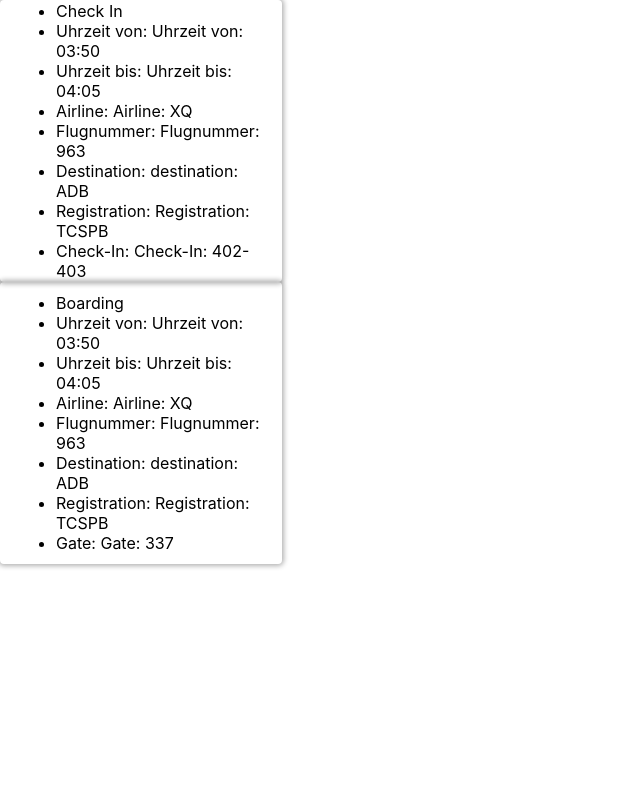
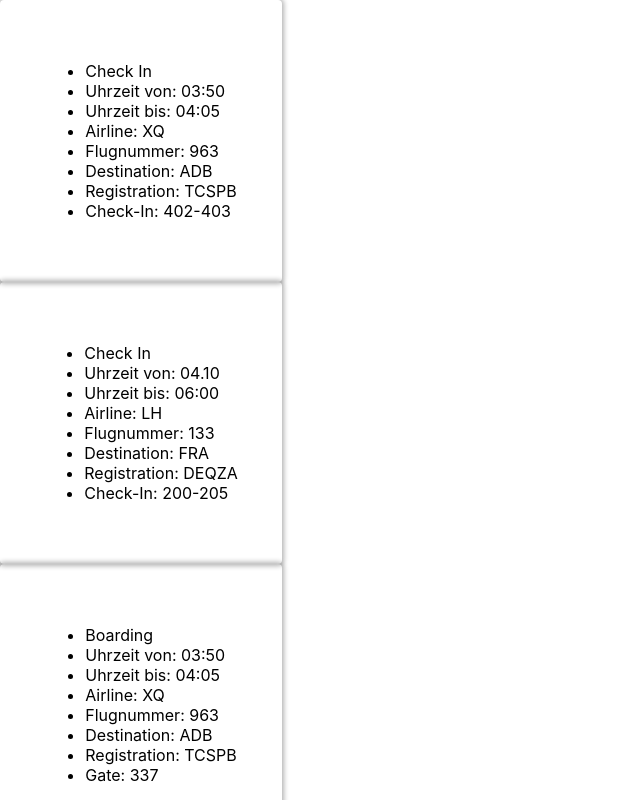
Before and after one commit to Ploysth/capstone_project, a React (Create React App) app: page / in a window 1280 px wide. Shown: the top 800 px of the page, without its empty margins (0-640 px from the left). Built offline with nearby package versions, Linux system fonts and the light colour scheme.

Commit message:
rewrite App.js

```diff
--- a/src/App.js
+++ b/src/App.js
@@ -2,14 +2,20 @@
 import React, { useState } from "react";
 import CheckInCardList from "./CheckInCardList";
 import BoardingCardList from "./BoardingCardList";
+import BreakCardList from "./BreakCardList";
 
 function App() {
   const [cards, setCards] = useState(taskCards);
   const [boardingCards, setboardingCards] = useState(taskBoarding);
+  const [breakCards, setbreakCards] = useState(taskBreak);
+
   return (
     <>
+      <section>
       <CheckInCardList cards={cards} />
       <BoardingCardList boardingCards={boardingCards} />
+      <BreakCardList breakCards={breakCards} />
+      </section>
     </>
   );
 }
@@ -18,13 +24,25 @@
   {
     id: 1,
     title: "Check In",
-    timestart: "Uhrzeit von: 03:50",
-    timeend: "Uhrzeit bis: 04:05",
-    airline: "Airline: XQ",
-    flightnumber: "Flugnummer: 963",
-    destination: "destination: ADB",
-    registration: "Registration: TCSPB",
-    checkIn: "Check-In: 402-403",
+    timestart: "03:50",
+    timeend: "04:05",
+    airline: "XQ",
+    flightnumber: "963",
+    destination: "ADB",
+    registration: "TCSPB",
+    checkIn: "402-403",
+  },
+
+  {
+    id: 2,
+    title: "Check In",
+    timestart: "04.10",
+    timeend: "06:00",
+    airline: "LH",
+    flightnumber: "133",
+    destination: "FRA",
+    registration: "DEQZA",
+    checkIn: "200-205",
   },
 ];
 
@@ -32,13 +50,41 @@
   {
     id: 1,
     title: "Boarding",
-    timestart: "Uhrzeit von: 03:50",
-    timeend: "Uhrzeit bis: 04:05",
-    airline: "Airline: XQ",
-    flightnumber: "Flugnummer: 963",
-    destination: "destination: ADB",
-    registration: "Registration: TCSPB",
-    gate: "Gate: 337",
+    timestart: "03:50",
+    timeend: "04:05",
+    airline: "XQ",
+    flightnumber: "963",
+    destination: "ADB",
+    registration: "TCSPB",
+    gate: "337",
+  },
+
+  {
+    id: 2,
+    title: "Boarding",
+    timestart: "04:10",
+    timeend: "06:00",
+    airline: "LH",
+    flightnumber: "133",
+    destination: "FRA",
+    registration: "DEQZA",
+    gate: "175",
+  },
+];
+
+const taskBreak = [
+  {
+    id: 1,
+    title: "Pause",
+    timestart: "03:50",
+    timeend: "04:05",
+  },
+
+  {
+    id: 2,
+    title: "Pause",
+    timestart: "03:50",
+    timeend: "04:05",
   },
 ];
 
```
